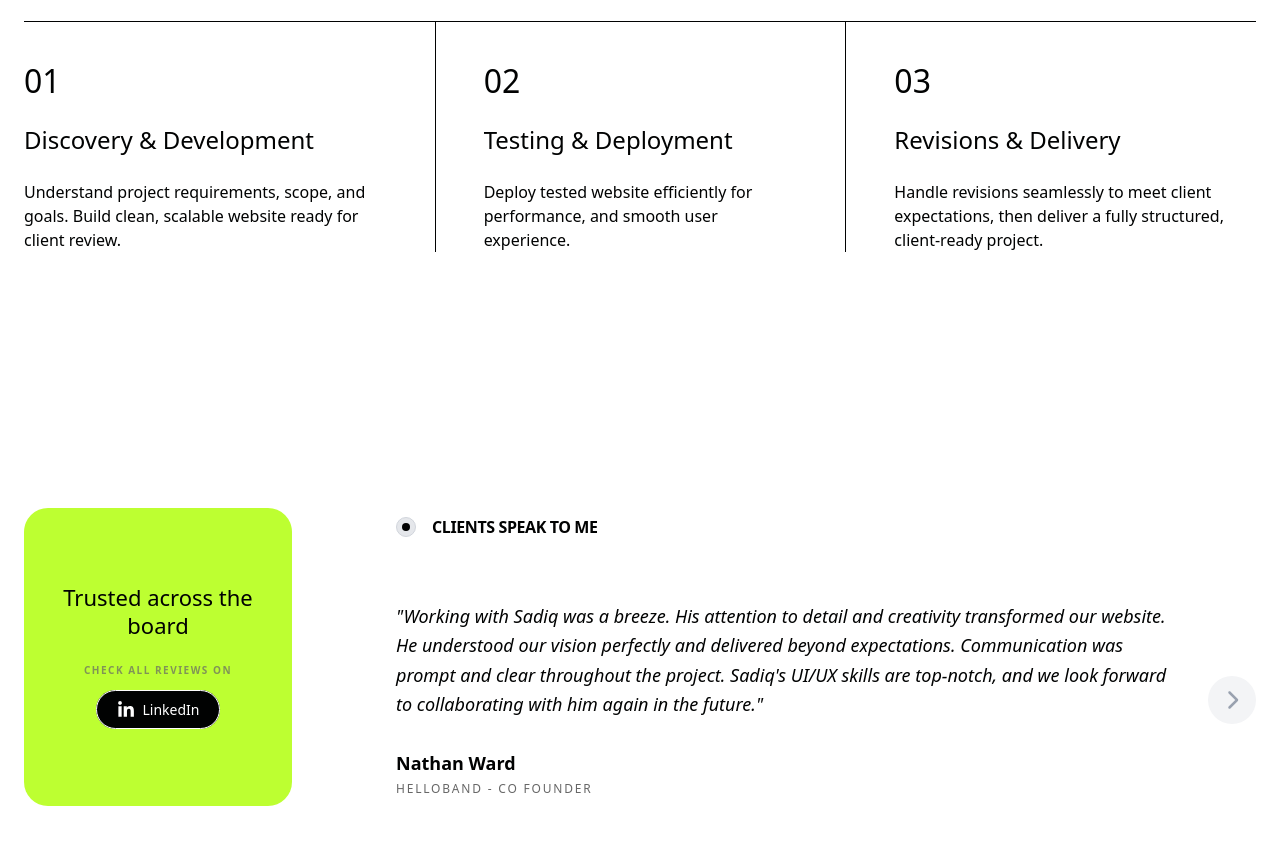
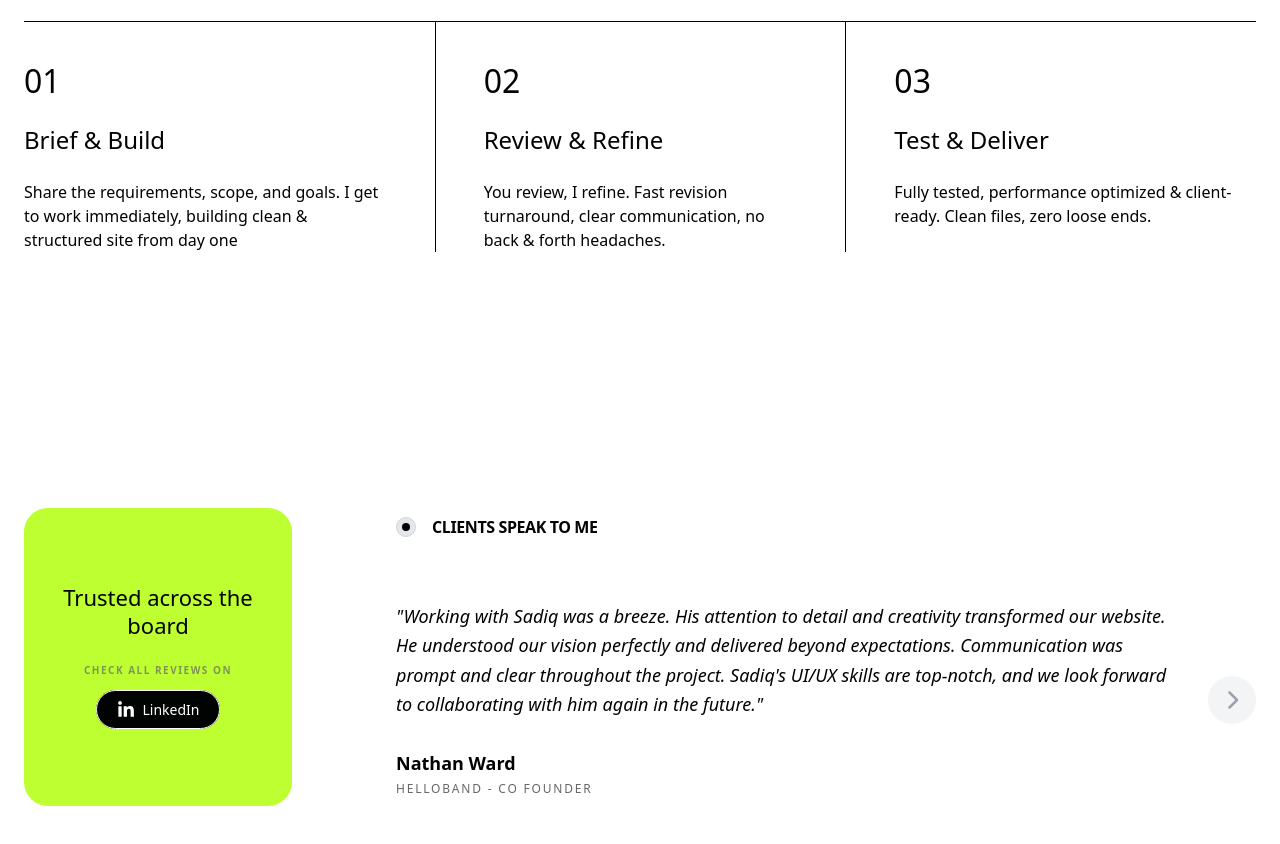
Before and after one commit to itssadiq/Sadiq-NovixSoft, a Next.js app: page / in a window 1280 px wide. Shown: the part 4300-5144 px from the top of the page. Built offline with nearby package versions, Linux system fonts and the light colour scheme.

Commit message:
Updated proecess section content

```diff
--- a/src/components/Process.jsx
+++ b/src/components/Process.jsx
@@ -4,21 +4,21 @@ export default function Process() {
   const steps = [
     {
       number: "01",
-      title: "Discovery & Development",
+      title: "Brief & Build",
       description:
-        "Understand project requirements, scope, and goals. Build clean, scalable website ready for client review.",
+        "Share the requirements, scope, and goals. I get to work immediately, building clean & structured site from day one",
     },
     {
       number: "02",
-      title: "Testing & Deployment",
+      title: "Review & Refine",
       description:
-        "Deploy tested website efficiently for performance, and smooth user experience.",
+        "You review, I refine. Fast revision turnaround, clear communication, no back & forth headaches.",
     },
     {
       number: "03",
-      title: "Revisions & Delivery",
+      title: "Test & Deliver",
       description:
-        "Handle revisions seamlessly to meet client expectations, then deliver a fully structured, client-ready project.",
+        "Fully tested, performance optimized & client-ready. Clean files, zero loose ends.",
     },
   ];
 
```
